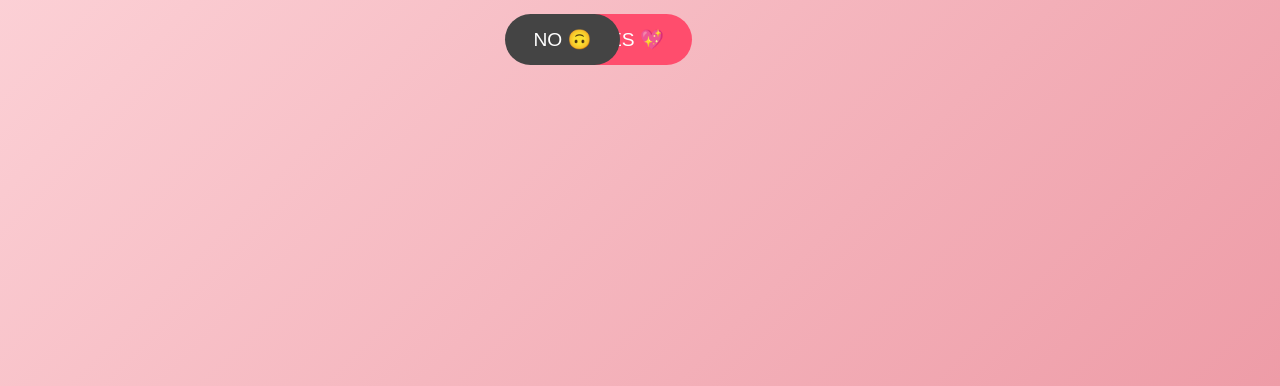
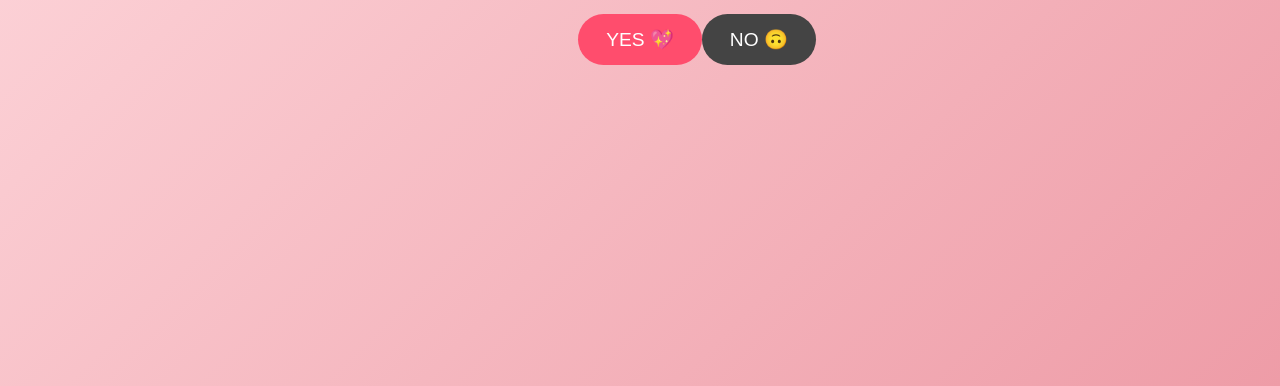
Before and after one commit to Akhileshlad1171/prank_site, a plain HTML site: page index.html in a window 1280 px wide. Shown: the part 414-800 px from the top of the page. Drawn offline with Linux system fonts and the light colour scheme.

Commit message:
Update style.css

```diff
--- a/style.css
+++ b/style.css
@@ -33,14 +33,14 @@ button {
 #yesBtn {
   background: #ff4d6d;
   color: white;
-  margin-right: 20px;
+
 }
 
 #noBtn {
   background: #444;
   color: white;
   position: absolute;
-  left: 140px;
+
 }
 
 .result {
```
